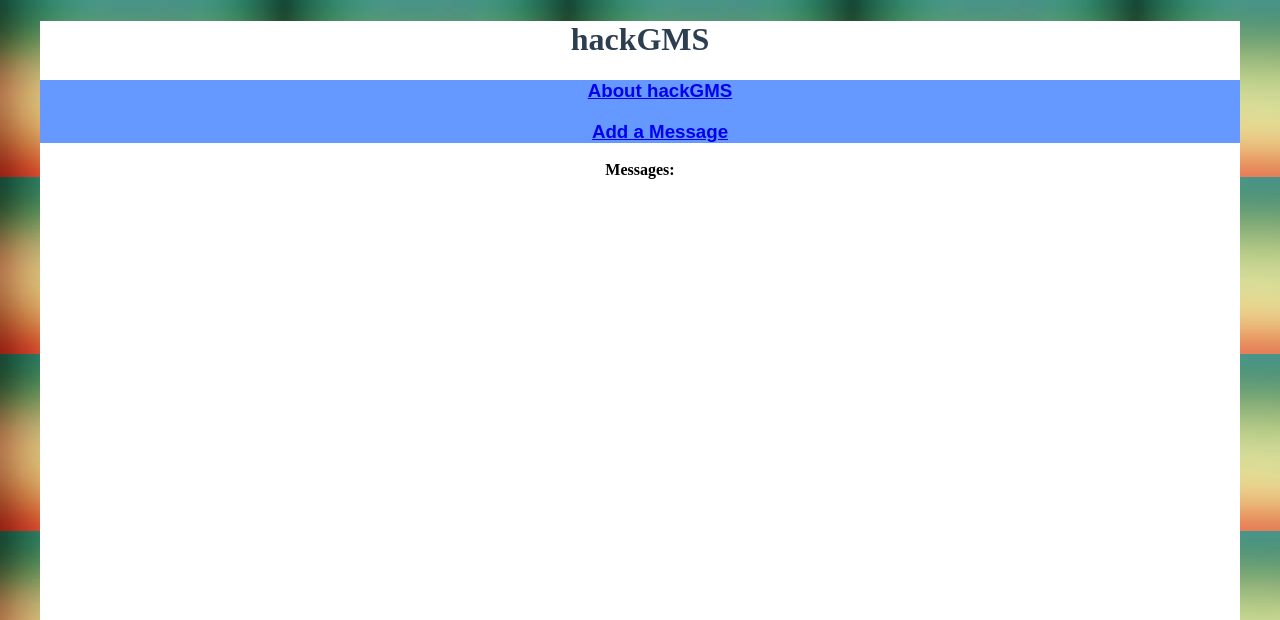
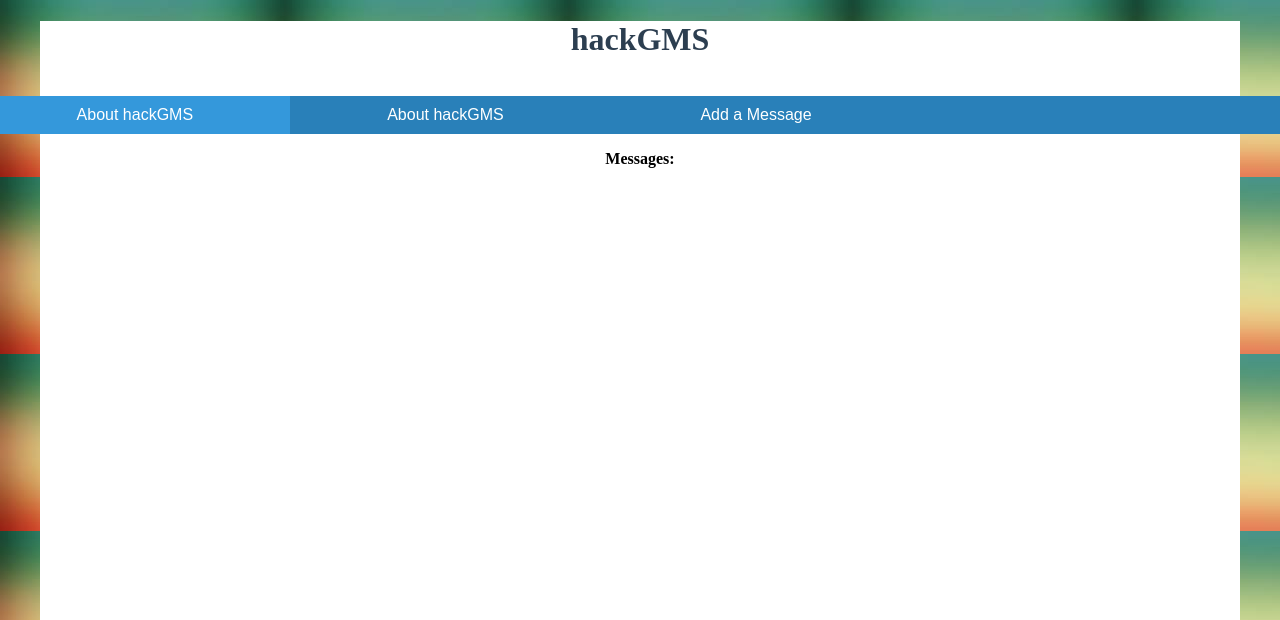
Before and after one commit to cproctor/hackGMS, a Flask app: page / in a window 1280 px wide. Shown: the top 620 px of the page. Run offline with Flask 2, Linux system fonts and the light colour scheme; parts of the project's set-up code (start-up, migrations or seed data) failed here and were passed over; some libraries are stand-ins or nearby versions.

Commit message:
Menu style changes

```diff
--- a/frontend/index.html
+++ b/frontend/index.html
@@ -7,9 +7,10 @@
         <div id="box">
             <h1>hackGMS</h1>
                 <div id="header">
-                    <ul>
-	                    <h3><li id="selected"><a href="about">About hackGMS</a></li></h3>
-	                    <h3><li id="selected"><a href="newmessage">Add a Message</a></li></h3>
+                    <ul class="menu">
+                        <li class="current"><a href="about">About hackGMS</a></li>
+                        <li><a href="about">About hackGMS</a></li>
+                        <li><a href="newmessage">Add a Message</a></li>
                     </ul>
                 </div>
             <p><b>Messages:</b></p>
--- a/frontend/static/style/GS_style.css
+++ b/frontend/static/style/GS_style.css
@@ -13,9 +13,7 @@ body {
     margin-right: auto ;
 }
 
-.menu
-
-
+.menu {
 	background-color: #2980B9;
 	width: 110%;
 	float: left;
```
